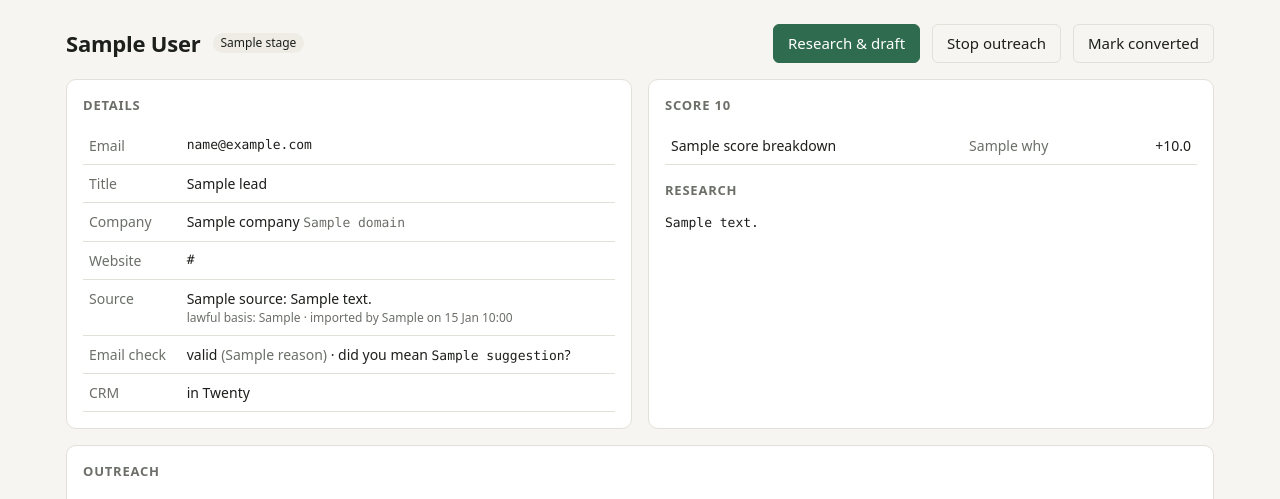
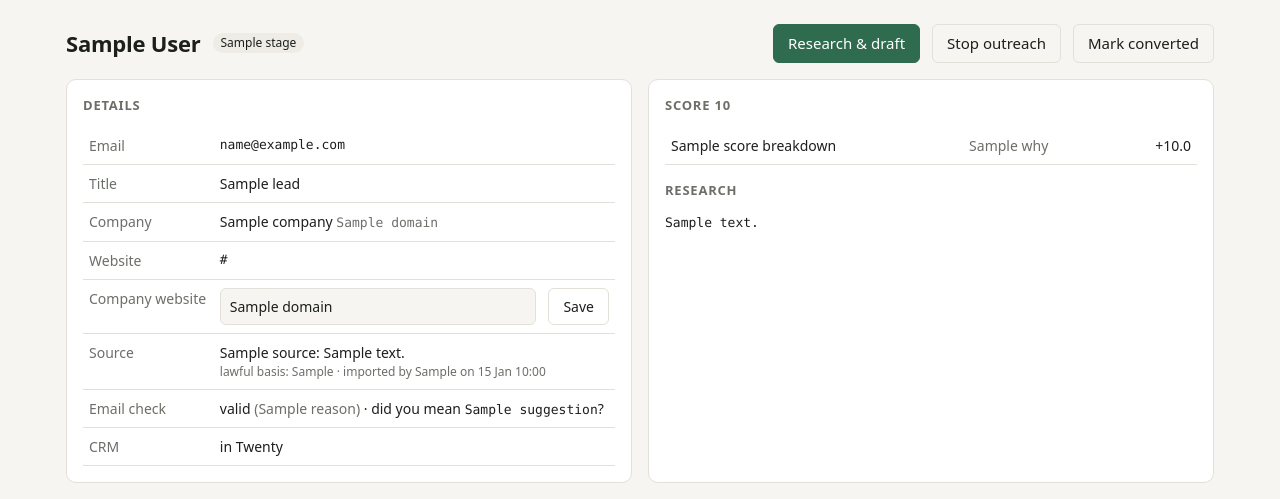
Before and after one commit to Mohitclan/end-to-end-automation-, a FastAPI app: template growthstack/web/templates/lead.html in a window 1280 px wide. Shown: the top 499 px of the page. Run offline with FastAPI, Linux system fonts and the light colour scheme; the template is opened without the code that fills it: most values are stand-ins (such as "Sample title", 1, 10 or a date in 2020); parts of the project's set-up code (start-up, migrations or seed data) failed here and were passed over.

Commit message:
Developer 3: set a company's website from the lead page (P3.09)
Companies House leads arrive with no website domain, so Hunter could not
search them and research had no site to read. The lead page now has a small
form that stores the bare domain (via normalize_domain) on the lead's company.
It refuses input that is not a domain and a domain another company already has.

Co-Authored-By: Claude Opus 5.5 <noreply@anthropic.com>

```diff
--- a/growthstack/web/app.py
+++ b/growthstack/web/app.py
@@ -248,6 +248,26 @@ def _routes(app: FastAPI) -> None:  # noqa: C901 - flat list of routes reads bes
         db.commit()
         return _back(f"/leads/{lead_id}")
 
+    @app.post("/leads/{lead_id}/company-domain", dependencies=csrf)
+    def set_company_domain(lead_id: int, request: Request, domain: str = Form(""), user: User = Depends(auth.require_user), db: Session = Depends(get_db)):
+        # Companies House gives no website, so a person adds it here; Hunter and research then use it.
+        from growthstack.leads.importer import normalize_domain
+
+        lead = db.get(Lead, lead_id)
+        if not lead or not lead.company:
+            raise HTTPException(404)
+        bare = normalize_domain(domain)
+        taken = bare and db.scalar(select(Company).where(Company.domain == bare, Company.id != lead.company.id))
+        if not bare:
+            _flash(request, "That doesn't look like a website domain, e.g. acme.co.uk", "error")
+        elif taken:
+            _flash(request, f"{bare} already belongs to {taken.name}.", "error")
+        else:
+            lead.company.domain = bare
+            db.commit()
+            _flash(request, f"Website set to {bare}.")
+        return _back(f"/leads/{lead_id}")
+
     # --- import ---------------------------------------------------------------
     @app.get("/import", response_class=HTMLResponse)
     def import_page(request: Request, user: User = Depends(auth.require_user), db: Session = Depends(get_db)):
--- a/growthstack/web/templates/lead.html
+++ b/growthstack/web/templates/lead.html
@@ -16,6 +16,10 @@
       <tr><td class="muted">Title</td><td>{{ lead.title or '-' }}</td></tr>
       <tr><td class="muted">Company</td><td>{{ lead.company.name if lead.company else '-' }}{% if lead.company and lead.company.domain %} <span class="mono muted">{{ lead.company.domain }}</span>{% endif %}</td></tr>
       <tr><td class="muted">Website</td><td class="mono">{{ lead.website or '-' }}</td></tr>
+      {% if lead.company %}<tr><td class="muted">Company website</td><td>
+        <form class="row" method="post" action="/leads/{{ lead.id }}/company-domain"><input type="hidden" name="csrf_token" value="{{ csrf }}">
+          <input name="domain" value="{{ lead.company.domain or '' }}" placeholder="acme.co.uk" aria-label="Company website domain" style="width:auto;flex:1">
+          <button class="ghost">Save</button></form></td></tr>{% endif %}
       <tr><td class="muted">Source</td><td>{{ lead.source }}: {{ lead.source_detail }}<div class="muted" style="font-size:12px">lawful basis: {{ lead.lawful_basis.replace('_',' ') }} · imported by {{ lead.imported_by or 'system' }} on {{ lead.created_at|dt }}</div></td></tr>
       <tr><td class="muted">Email check</td><td>{{ lead.verification_status or 'not checked' }}{% if lead.verification and lead.verification.reasons %} <span class="muted">({{ lead.verification.reasons|join(', ') }})</span>{% endif %}{% if lead.verification and lead.verification.suggestion %} · did you mean <span class="mono">{{ lead.verification.suggestion }}</span>?{% endif %}</td></tr>
       <tr><td class="muted">CRM</td><td>{{ 'in Twenty' if lead.twenty_person_id else 'not synced yet' }}</td></tr>
```
Also changed, not shown: tests/test_web.py (+29 -0 lines).
